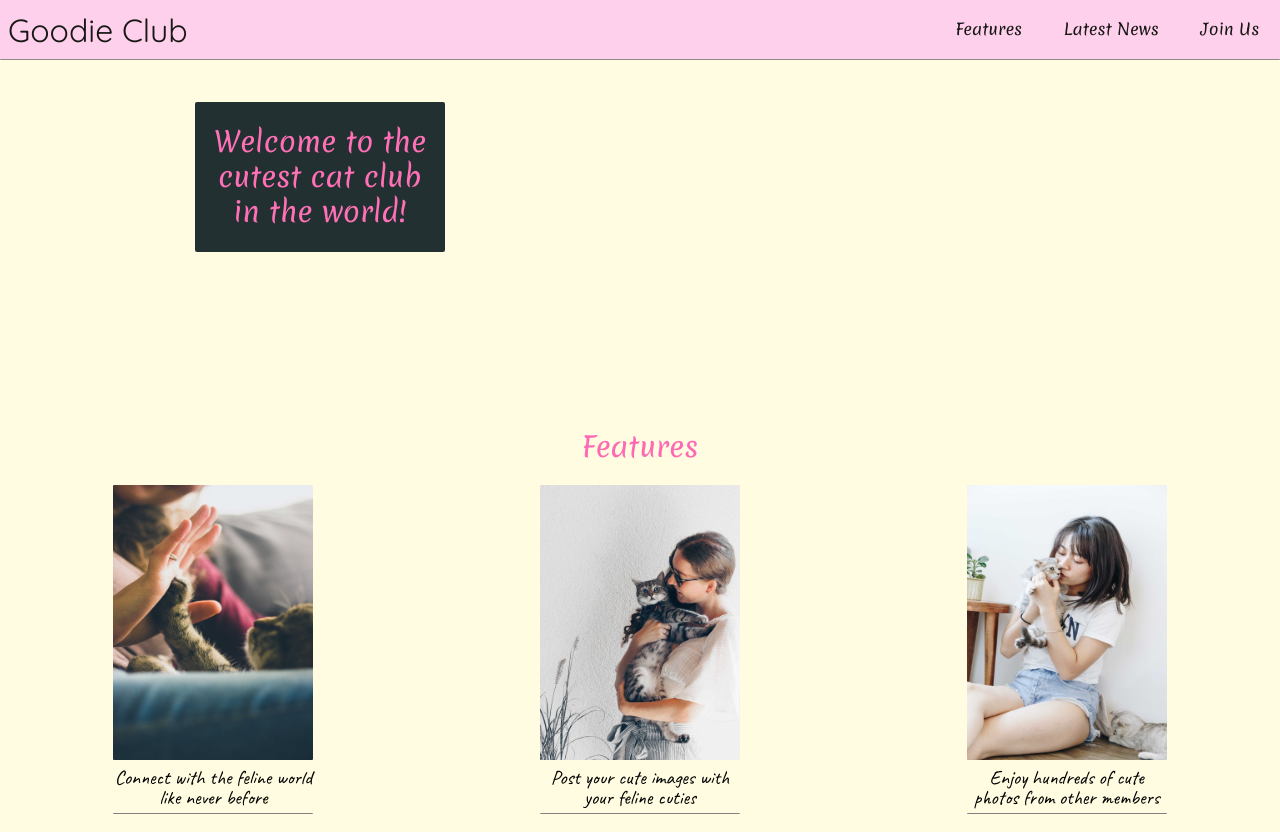
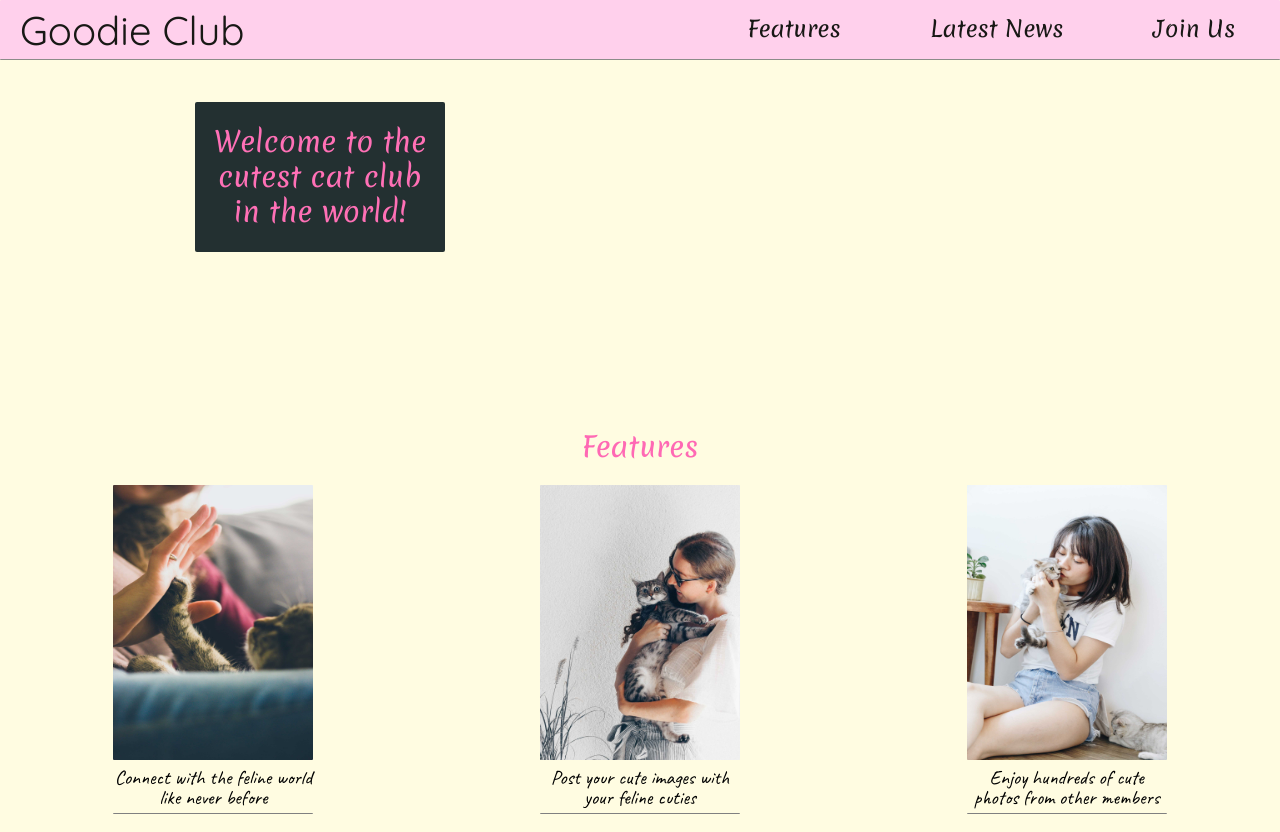
Before and after one commit to n-ii-ma/Goodie-Club, a plain HTML site: page index.html in a window 1280 px wide. Shown: the top 832 px of the page. Drawn offline with Linux system fonts and the light colour scheme.

Commit message:
Header for Tablet Landscape Screens

```diff
--- a/styles/main.css
+++ b/styles/main.css
@@ -113,7 +113,35 @@ nav ul li a {
 
 /* Header for Tablet Landscape Screens */
 @media only screen and (min-width: 768px) and (orientation: landscape) {
+    body {
+        grid-template-columns: 1fr 3fr;
+        grid-template-rows: 110px 2375px;
+        grid-template-areas:
+        "header header"
+        "sidebar main";
+    }
 
+    header {
+        grid-column: 1 / -1;
+        flex-direction: row;
+        justify-content: space-between;
+        align-items: center;
+    }
+
+    header h1 {
+        font-size: 2.5rem;
+        margin-top: 0;
+        margin-left: 0.5em;
+    }
+
+    nav ul {
+        margin-top: 0;
+    }
+
+    nav ul li a {
+        font-size: 1.4em;
+        margin: 0 2em;
+    }
 }
 
 /* Header for Desktop Screens */
@@ -126,7 +154,7 @@ nav ul li a {
     display: none;
 }
 
-/* Sidebar for Tablet Screens */
+/* Sidebar for Portrait Tablet Screens */
 @media only screen and (min-width: 768px) and (orientation: portrait) {
     body {
         grid-template-columns: 1fr 3fr;
```
